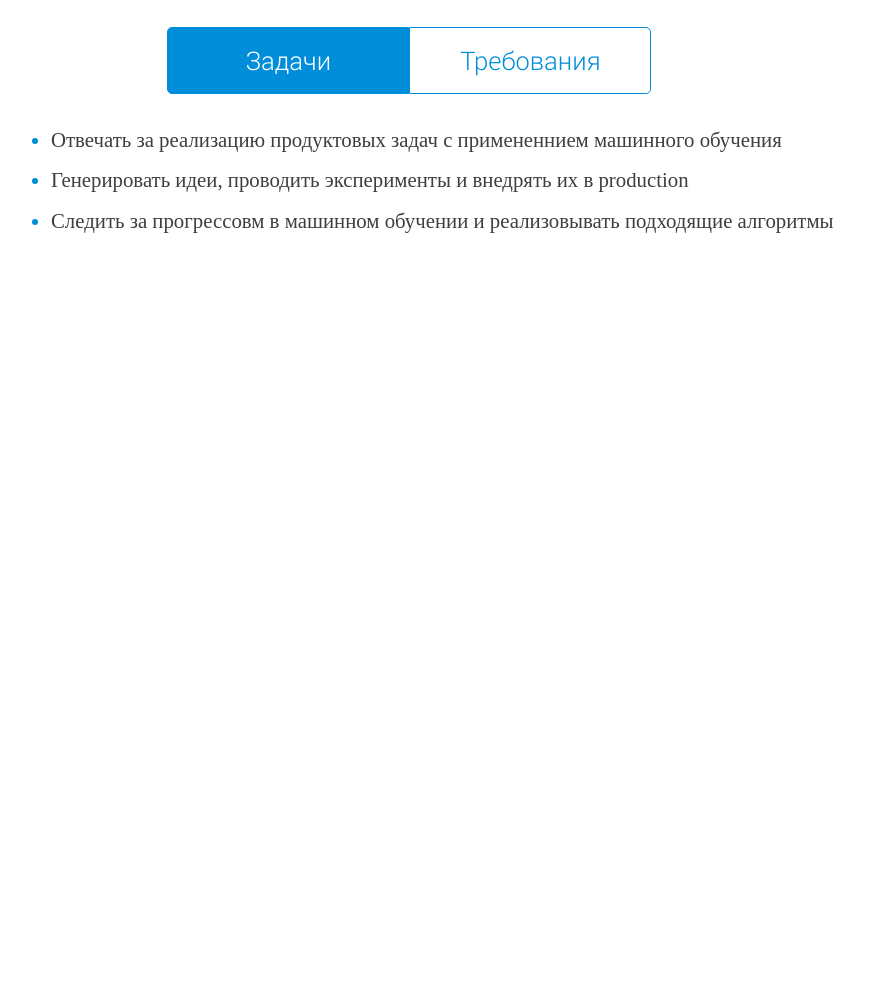
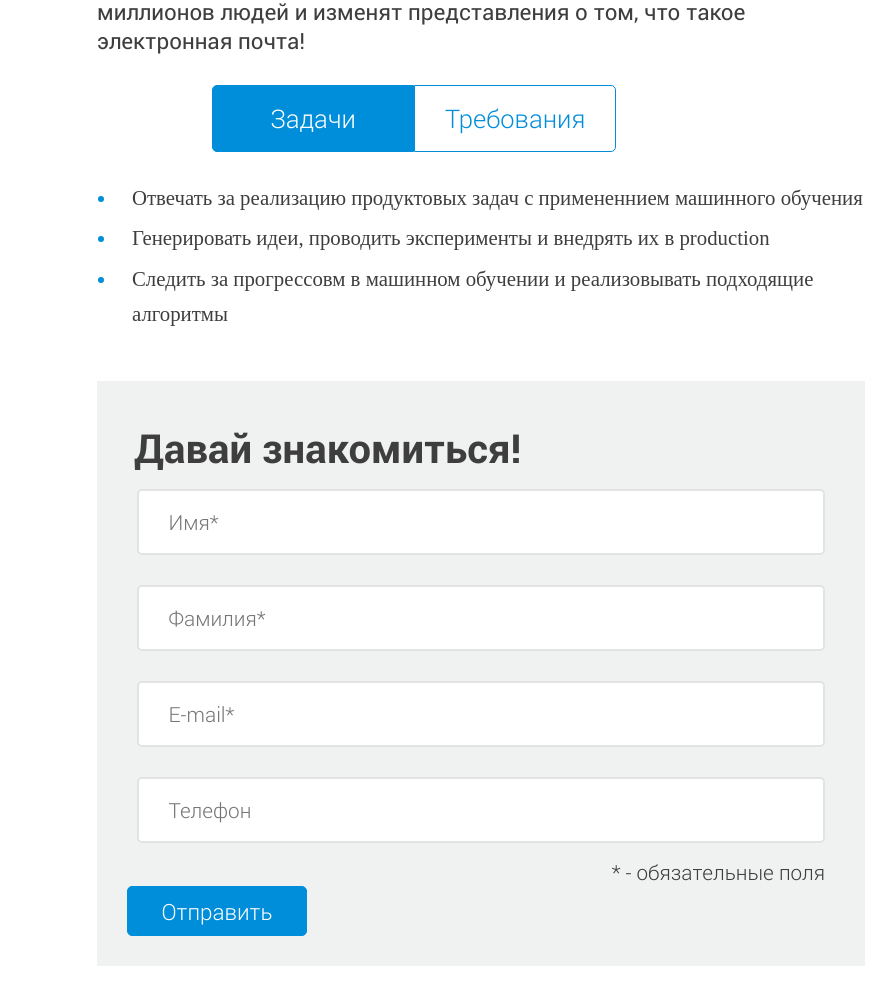
Before and after one commit to Evfrosiniya/Mail-test, a website built with webpack: page public/index.html in a window 1280 px wide. Shown: the part 601-1597 px from the top of the page, without its empty margins (159-1055 px from the left). Before the commit the page ends 860 px from the top, so only its background shows below. Built offline with nearby package versions, Linux system fonts and the light colour scheme; some packages are replaced by stand-ins of ours.

Commit message:
add form

```diff
--- a/public/css/main.scss
+++ b/public/css/main.scss
@@ -78,7 +78,7 @@ body {
 		}
 
 		.content {
-			width: 70%;
+			width: 60%;
 			margin: auto;
 			padding-top: 50px;
 			//height: 1200px;
@@ -96,12 +96,13 @@ body {
 				width: 100%;
 				.content__vacancy-requirement_nav {
 					font-family: RobotoLight;
+					font-size: 1.6em;
 					margin-top: 10px;
 					width: 70%;
 					margin-left: 15%;
 					margin-right: 15%;
 					height: 40px;
-					font-size: 1.6em;
+
 					display: inline-block;
 					.content__vacancy-requirement_nav-tasks {
 						border-width: 1px;
@@ -113,7 +114,7 @@ body {
 						text-align: center;
 						float: left;
 						height: 50px;
-						width: 240px;
+						width: 200px;
 						padding-top: 15px;
 					}
 
@@ -128,7 +129,7 @@ body {
 						text-align: center;
 						float: left;
 						height: 50px;
-						width: 240px;
+						width: 200px;
 						padding-top: 15px;
 					}
 				}
@@ -139,10 +140,13 @@ body {
 						padding-top: 30px;
 						list-style-type: disc;
 						color: #008eda;
-						padding-left: 18px;
+						padding-left: 20px;
 						font-size: 1.3em;
+						margin-bottom: 50px;
 						& li {
 							margin-bottom: 5px;
+							padding-left: 15px;
+
 							span {
 								color: #3e3e3e;
 
@@ -151,6 +155,67 @@ body {
 						}
 					}
 
+				}
+
+			}
+
+			.content__vacancy-form {
+				width: 100%;
+				height: 585px;
+				margin-bottom: 30px;
+				background-color: #f0f1f1;
+				text-align: center;
+				color: #3e3e3e;
+				.content__vacancy-form-hello {
+					font-family: RobotoBold;
+					font-size: 2.5em;
+
+					display: block;
+					padding-top: 40px;
+					padding-left: 37px;
+					text-align: left;
+					width: 85%;
+				}
+				input {
+					width: 85%;
+					height: 60px;
+					border-width: 2px;
+					border-style: solid;
+					border-radius: 5px;
+					border-color: #e3e3e3;
+					font-family: RobotoLight;
+					font-size: 1.3em;
+					margin: 15px;
+					padding-left: 30px;
+
+					&:focus {
+						border-color: #008eda;
+						outline: none;
+					}
+				}
+
+				.content__vacancy-form-comment {
+					display: block;
+					text-align: right;
+					font-family: RobotoLight;
+					font-size: 1.3em;
+					padding-right: 40px;
+
+				}
+				.content__vacancy-form-send {
+					border-width: 1px;
+					border-style: solid;
+					border-radius: 5px;
+					border-color: #008eda;
+					background-color: #008eda;
+					color: #fff;
+					text-align: center;
+					float: left;
+					height: 50px;
+					width: 180px;
+					font-family: RobotoLight;
+					font-size: 1.4em;
+					margin-left: 30px;
 				}
 			}
 
@@ -161,14 +226,6 @@ body {
 		}
 	}
 }
-
-
-
-
-
-
-
-
 
 @media all and (max-width: 1050px) {
 	body {
--- a/public/index.html
+++ b/public/index.html
@@ -42,13 +42,20 @@
 				<ul>
 					<li><span>Отвечать за реализацию продуктовых задач с примененнием машинного обучения</span></li>
 					<li><span>Генерировать идеи, проводить эксперименты и внедрять их в production</span></li>
-					<li><span>Следить за прогрессовм в машинном обучении и реализовывать подходящие алгоритмы</span>
-					</li>
+					<li><span>Следить за прогрессовм в машинном обучении и реализовывать подходящие алгоритмы</span></li>
 				</ul>
 			</div>
 		</div>
 
-
+		<div class="content__vacancy-form">
+			<span class="content__vacancy-form-hello">Давай знакомиться!</span>
+			<input type="text" placeholder="Имя*" class="content__vacancy-form_input-name">
+			<input type="text" placeholder="Фамилия*" class="content__vacancy-form_input-surname">
+			<input type="email" placeholder="E-mail*" class="content__vacancy-form_input-email">
+			<input type="tel" placeholder="Телефон" class="content__vacancy-form_input-phone">
+			<span class="content__vacancy-form-comment">* - обязательные поля</span>
+			<button class="content__vacancy-form-send">Отправить</button>
+		</div>
 	</div>
 
 	<div class="footer">
```
